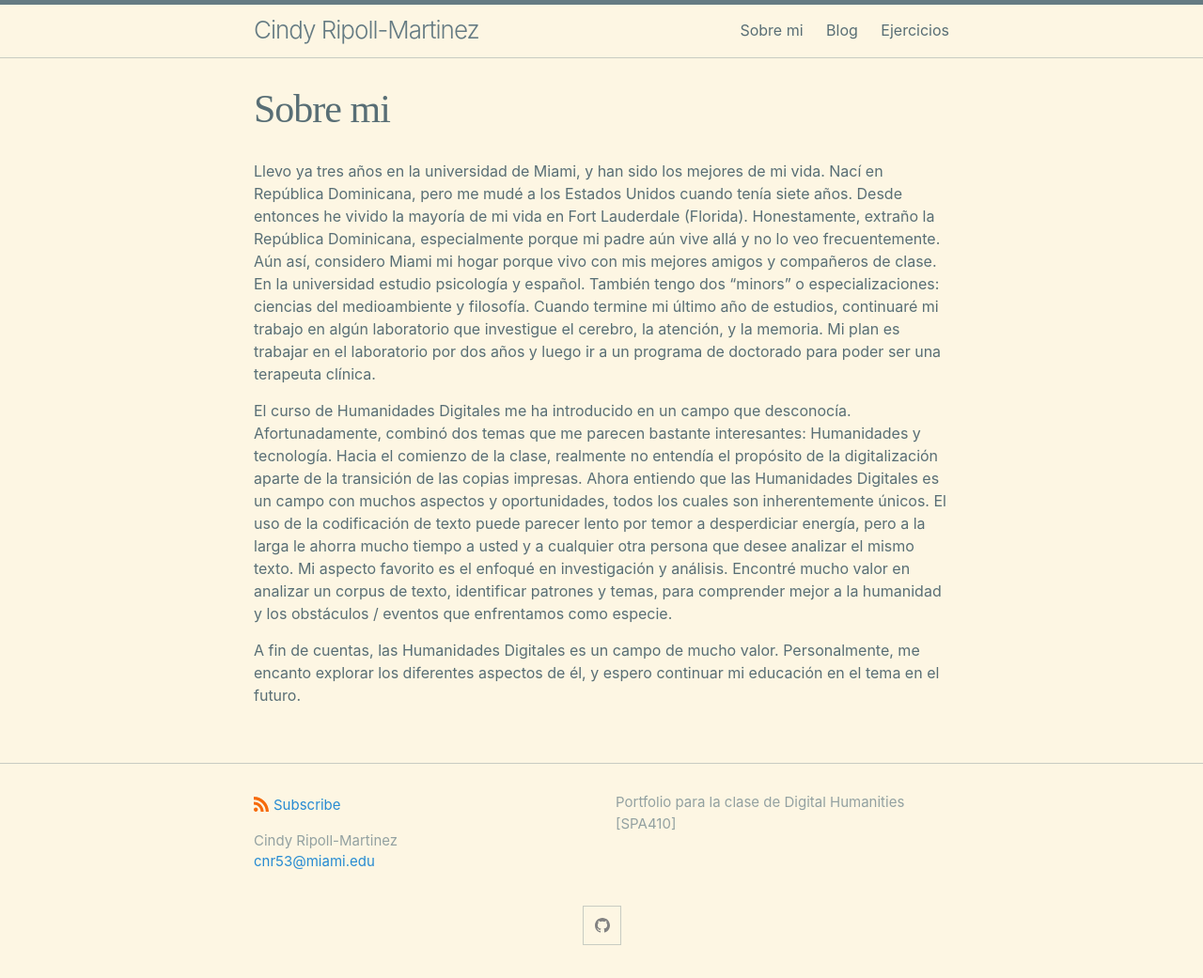
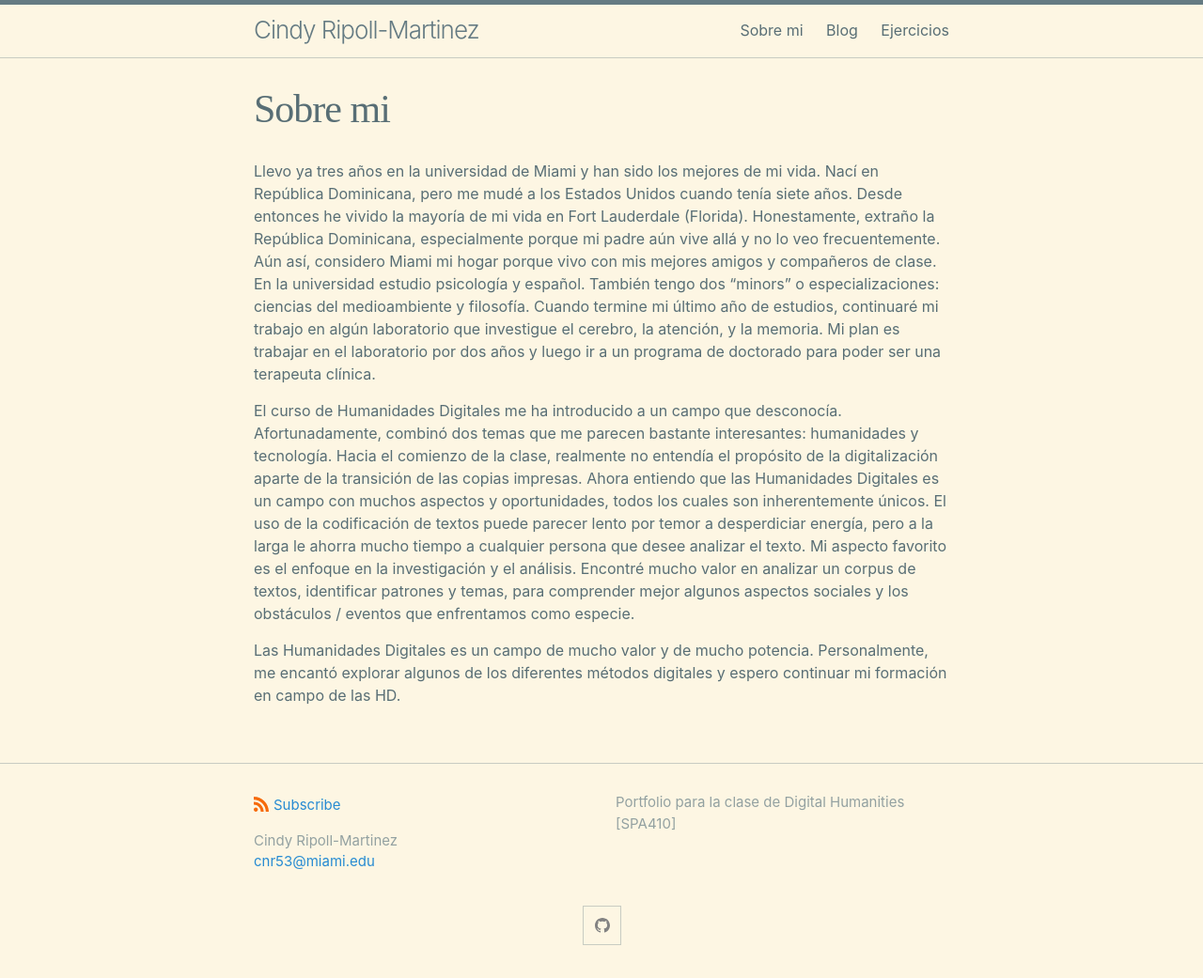
Before and after one commit to cindyripollm/cindyripollm.github.io, a Jekyll site: the page built from sobre_mi.md, in a window 1280 px wide. Shown: the whole page at 94% size. Built offline with Jekyll 4.4.1, drawn with Linux system fonts in a browser that asks for light colours.

Commit message:
Update sobre_mi.md

```diff
--- a/sobre_mi.md
+++ b/sobre_mi.md
@@ -4,8 +4,8 @@
 permalink: /sobre_mi/
 ---
 
-Llevo ya tres años en la universidad de Miami, y han sido los mejores de mi vida. Nací en República Dominicana, pero me mudé a los Estados Unidos cuando tenía siete años. Desde entonces he vivido la mayoría de mi vida en Fort Lauderdale (Florida). Honestamente, extraño la República Dominicana, especialmente porque mi padre aún vive allá y no lo veo frecuentemente. Aún así, considero Miami mi hogar porque vivo con mis mejores amigos y compañeros de clase. En la universidad estudio  psicología y español. También tengo dos “minors” o especializaciones: ciencias del medioambiente y filosofía. Cuando termine mi último año de estudios, continuaré mi trabajo en algún laboratorio que investigue el cerebro, la atención, y la memoria. Mi plan es trabajar en el laboratorio por dos años y luego ir a un programa de doctorado para poder ser una terapeuta clínica.
+Llevo ya tres años en la universidad de Miami y han sido los mejores de mi vida. Nací en República Dominicana, pero me mudé a los Estados Unidos cuando tenía siete años. Desde entonces he vivido la mayoría de mi vida en Fort Lauderdale (Florida). Honestamente, extraño la República Dominicana, especialmente porque mi padre aún vive allá y no lo veo frecuentemente. Aún así, considero Miami mi hogar porque vivo con mis mejores amigos y compañeros de clase. En la universidad estudio  psicología y español. También tengo dos “minors” o especializaciones: ciencias del medioambiente y filosofía. Cuando termine mi último año de estudios, continuaré mi trabajo en algún laboratorio que investigue el cerebro, la atención, y la memoria. Mi plan es trabajar en el laboratorio por dos años y luego ir a un programa de doctorado para poder ser una terapeuta clínica.
 
-El curso de Humanidades Digitales me ha introducido en un campo que desconocía. Afortunadamente, combinó dos temas que me parecen bastante interesantes: Humanidades y tecnología. Hacia el comienzo de la clase, realmente no entendía el propósito de la digitalización aparte de la transición de las copias impresas. Ahora entiendo que las Humanidades Digitales es un campo con muchos aspectos y oportunidades, todos los cuales son inherentemente únicos. El uso de la codificación de texto puede parecer lento por temor a desperdiciar energía, pero a la larga le ahorra mucho tiempo a usted y a cualquier otra persona que desee analizar el mismo texto. Mi aspecto favorito es el enfoqué en investigación y análisis. Encontré mucho valor en analizar un corpus de texto, identificar patrones y temas, para comprender mejor a la humanidad y los obstáculos / eventos que enfrentamos como especie.
+El curso de Humanidades Digitales me ha introducido a un campo que desconocía. Afortunadamente, combinó dos temas que me parecen bastante interesantes: humanidades y tecnología. Hacia el comienzo de la clase, realmente no entendía el propósito de la digitalización aparte de la transición de las copias impresas. Ahora entiendo que las Humanidades Digitales es un campo con muchos aspectos y oportunidades, todos los cuales son inherentemente únicos. El uso de la codificación de textos puede parecer lento por temor a desperdiciar energía, pero a la larga le ahorra mucho tiempo a cualquier persona que desee analizar el texto. Mi aspecto favorito es el enfoque en la investigación y el análisis. Encontré mucho valor en analizar un corpus de textos, identificar patrones y temas, para comprender mejor algunos aspectos sociales y los obstáculos / eventos que enfrentamos como especie.
 
-A fin de cuentas, las Humanidades Digitales es un campo de mucho valor. Personalmente, me encanto explorar los diferentes aspectos de él, y espero continuar mi educación en el tema en el futuro.
+Las Humanidades Digitales es un campo de mucho valor y de mucho potencia. Personalmente, me encantó explorar algunos de los diferentes métodos digitales y espero continuar mi formación en campo de las HD.
```
